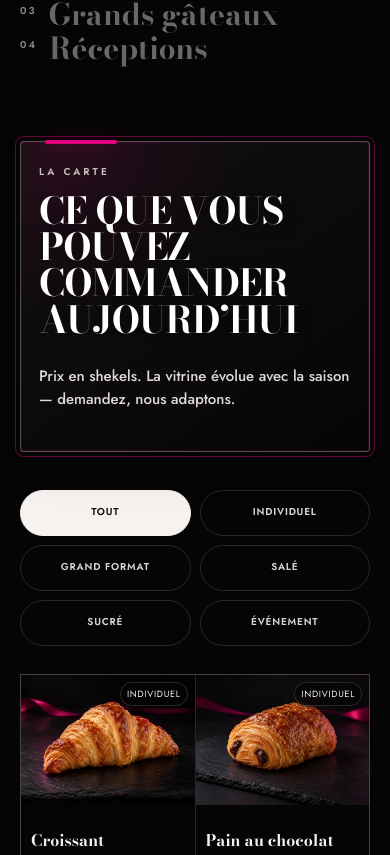
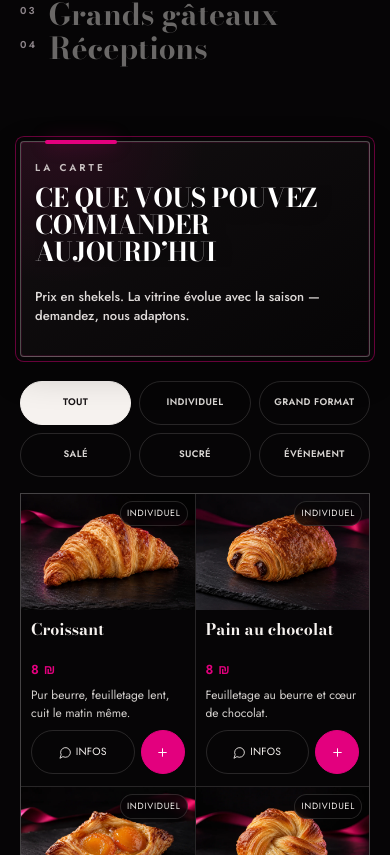
Before and after one commit to naoboco/Davidel, a React (Vite) app: page / in a window 390 px wide. Shown: the part 3209-4064 px from the top of the page. Built offline with nearby package versions, Linux system fonts and the light colour scheme; no server answers; the database is empty; a web font is replaced by a local one.

Commit message:
Compact phone catalog headings and show the product grid directly when ordering

```diff
--- a/src/App.jsx
+++ b/src/App.jsx
@@ -32,7 +32,8 @@ export default function App() {
 
   const goToMenu = useCallback((f = 'tout') => {
     setFilter(f)
-    const el = document.getElementById('menu')
+    const compact = window.matchMedia('(max-width: 620px)').matches
+    const el = compact ? document.querySelector('#menu .menu-filters') : document.getElementById('menu')
     if (el) el.scrollIntoView({ behavior: 'smooth', block: 'start' })
   }, [])
 
--- a/src/styles/responsive.css
+++ b/src/styles/responsive.css
@@ -67,9 +67,20 @@
   .header-right > .btn { display: none; }
   .hero-text { padding-top: calc(88px + env(safe-area-inset-top)) !important; }
 
+  #menu .section-head { padding: 18px 14px !important; margin-bottom: 24px !important; gap: 8px !important; }
+  #menu .section-head .display-l { font-size: clamp(24px, 6.6vw, 30px) !important; line-height: 1.06 !important; }
+  #menu .section-head .lede { font-size: 13px !important; line-height: 1.45 !important; }
+  .menu-filters {
+    grid-template-columns: repeat(3, minmax(0, 1fr));
+    gap: 8px !important;
+    margin-bottom: 16px !important;
+    scroll-margin-top: calc(88px + env(safe-area-inset-top));
+  }
+  .menu-filter { min-height: 44px; padding-inline: 6px !important; font-size: 9.5px !important; letter-spacing: .04em !important; }
+
   .menu-grid { grid-template-columns: repeat(2, minmax(0, 1fr)); }
   .product { padding: 12px 10px; gap: 8px; }
-  .product-media { aspect-ratio: 4 / 3; margin: -12px -10px 2px; }
+  .product-media { aspect-ratio: 3 / 2; margin: -12px -10px 2px; }
   .product-tag {
     top: 7px;
     inset-inline-end: 7px;
@@ -79,7 +90,7 @@
     letter-spacing: .08em;
   }
   .product-top { flex-direction: column; align-items: flex-start; gap: 4px; }
-  .product-name { min-height: 2.4em; font-size: 16px; line-height: 1.2; overflow-wrap: anywhere; }
+  .product-name { margin: 0; min-height: 2.4em; font-size: 16px; line-height: 1.2; overflow-wrap: anywhere; }
   .product-price { font-size: 13px; line-height: 1.3; }
   .product-desc {
     display: -webkit-box;
@@ -102,7 +113,6 @@
 
 @media (max-width: 360px) {
   .section > .section-head .display-l,
-  #menu .section-head .display-l,
   .events-inner .display-l { font-size: 29px !important; }
 
   .hero-title.display-xl,
```
